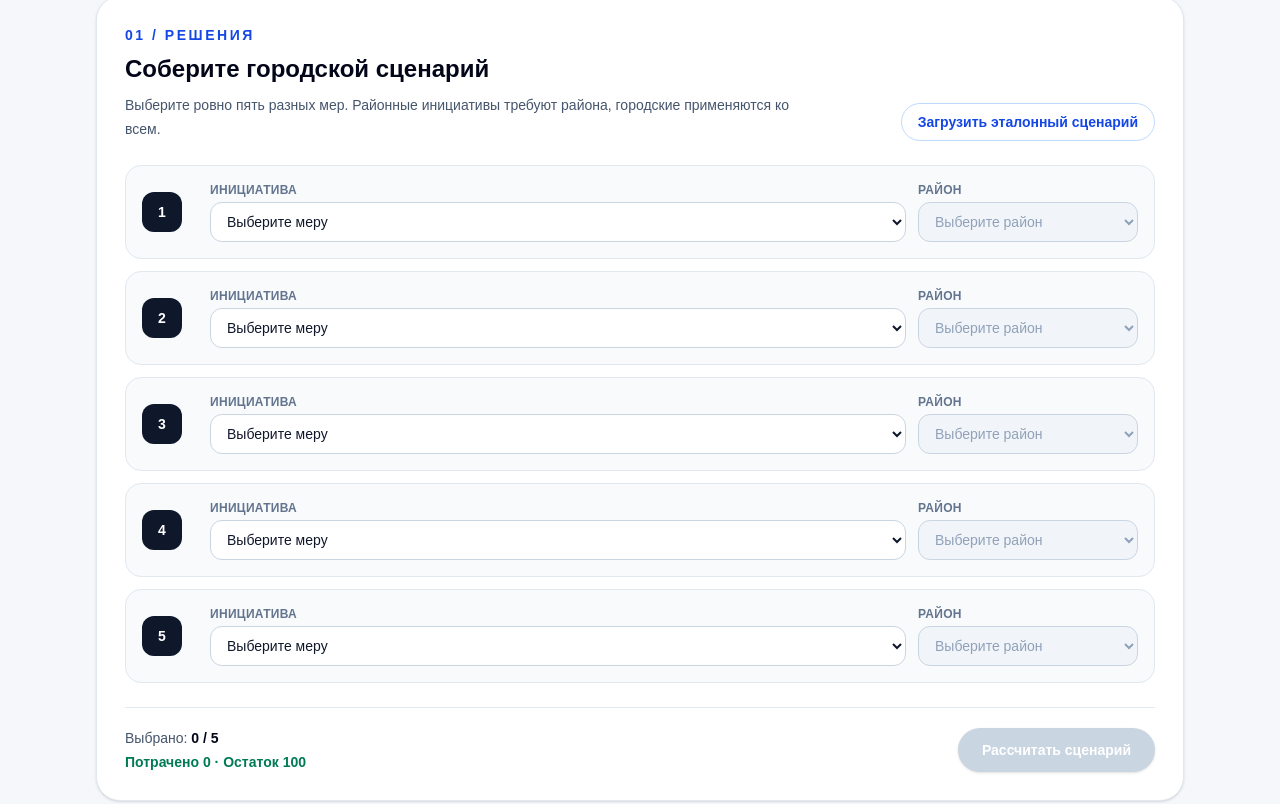
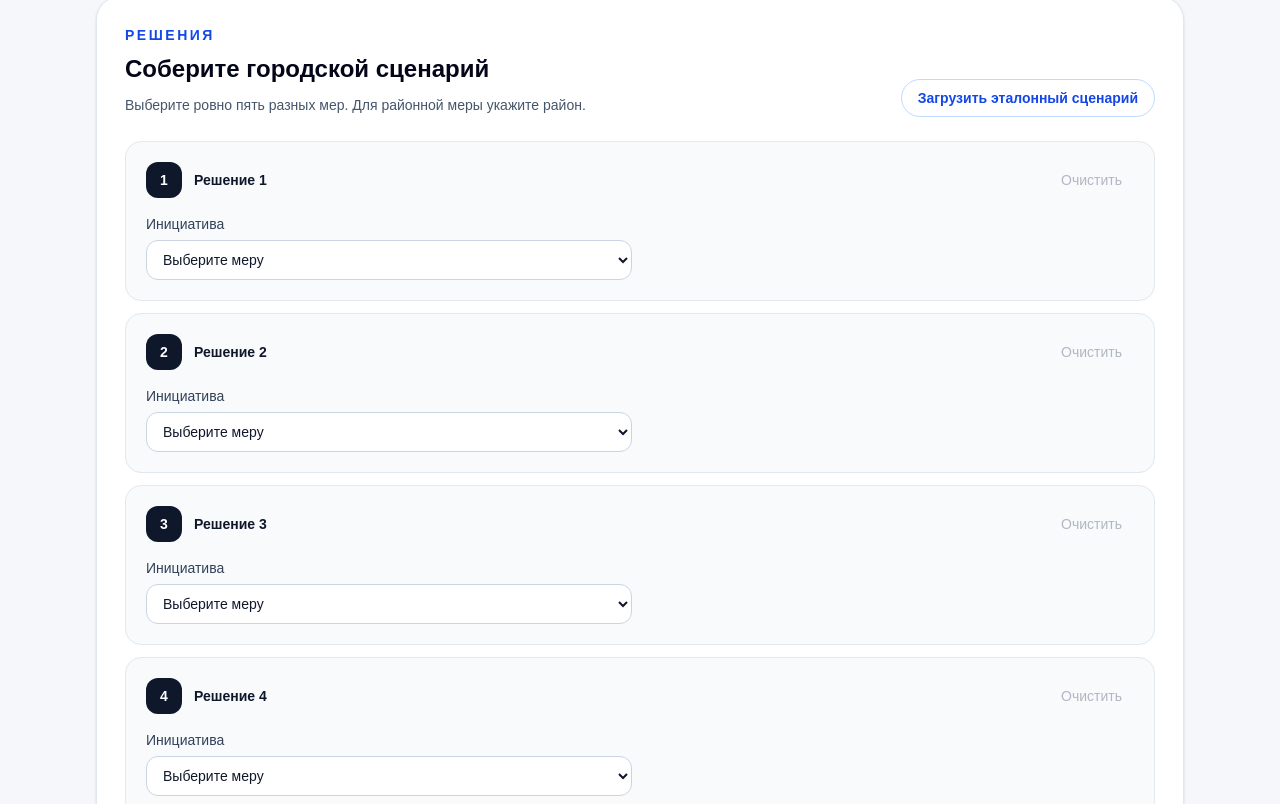
Before and after one commit to BAITC-Hacks/hack-ee17ec59-sts, a Next.js app: page / in a window 1280 px wide. Shown: the part 236-1040 px from the top of the page. Built offline with nearby package versions, Linux system fonts and the light colour scheme.

Commit message:
feat(scenario): слоты решений, выбор меры и района, карточка меры

```diff
--- /dev/null
+++ b/src/components/scenario/DecisionSlot.tsx
@@ -0,0 +1,96 @@
+import { DISTRICTS, MEASURE_BY_ID, MEASURES } from "@/lib/simulation";
+import type { Category, DistrictId } from "@/lib/simulation";
+import { CATEGORY_LABELS } from "@/lib/simulation/labels";
+import { MeasureDetails } from "./MeasureDetails";
+
+export type ScenarioSlot = {
+  measureId?: string;
+  districtId?: DistrictId;
+};
+
+type DecisionSlotProps = {
+  number: number;
+  slot: ScenarioSlot;
+  selectedElsewhere: ReadonlySet<string>;
+  onChange: (slot: ScenarioSlot) => void;
+  onClear: () => void;
+};
+
+const categories = Object.keys(CATEGORY_LABELS) as Category[];
+
+export function DecisionSlot({ number, slot, selectedElsewhere, onChange, onClear }: DecisionSlotProps) {
+  const measure = slot.measureId ? MEASURE_BY_ID.get(slot.measureId) : undefined;
+
+  return (
+    <article className="rounded-2xl border border-slate-200 bg-slate-50 p-4 sm:p-5">
+      <div className="flex items-center justify-between gap-3">
+        <div className="flex items-center gap-3">
+          <span className="flex h-9 w-9 shrink-0 items-center justify-center rounded-xl bg-slate-900 text-sm font-semibold text-white">
+            {number}
+          </span>
+          <h3 className="text-sm font-semibold text-slate-900">Решение {number}</h3>
+        </div>
+        <button
+          type="button"
+          onClick={onClear}
+          disabled={!slot.measureId && !slot.districtId}
+          className="rounded-lg px-3 py-1.5 text-sm font-medium text-slate-600 hover:bg-slate-200 hover:text-slate-900 disabled:cursor-not-allowed disabled:opacity-40"
+        >
+          Очистить
+        </button>
+      </div>
+
+      <div className="mt-4 grid gap-4 md:grid-cols-2">
+        <div>
+          <label htmlFor={`measure-${number}`} className="mb-1.5 block text-sm font-medium text-slate-700">
+            Инициатива
+          </label>
+          <select
+            id={`measure-${number}`}
+            value={slot.measureId ?? ""}
+            onChange={(event) => {
+              const nextMeasure = MEASURE_BY_ID.get(event.target.value);
+              onChange(nextMeasure ? { measureId: nextMeasure.id } : {});
+            }}
+            className="w-full min-w-0 rounded-xl border border-slate-300 bg-white px-3 py-2.5 text-sm text-slate-900 focus:border-blue-500 focus:outline-none focus:ring-2 focus:ring-blue-200"
+          >
+            <option value="">Выберите меру</option>
+            {categories.map((category) => (
+              <optgroup key={category} label={CATEGORY_LABELS[category]}>
+                {MEASURES.filter((option) => option.category === category).map((option) => (
+                  <option key={option.id} value={option.id} disabled={selectedElsewhere.has(option.id)}>
+                    {option.name} · {option.cost} ед.
+                  </option>
+                ))}
+              </optgroup>
+            ))}
+          </select>
+        </div>
+
+        {measure?.scope === "district" && (
+          <div>
+            <label htmlFor={`district-${number}`} className="mb-1.5 block text-sm font-medium text-slate-700">
+              Район
+            </label>
+            <select
+              id={`district-${number}`}
+              value={slot.districtId ?? ""}
+              onChange={(event) => {
+                const district = DISTRICTS.find((option) => option.id === event.target.value);
+                onChange({ measureId: measure.id, districtId: district?.id });
+              }}
+              className="w-full min-w-0 rounded-xl border border-slate-300 bg-white px-3 py-2.5 text-sm text-slate-900 focus:border-blue-500 focus:outline-none focus:ring-2 focus:ring-blue-200"
+            >
+              <option value="">Выберите район</option>
+              {DISTRICTS.map((district) => (
+                <option key={district.id} value={district.id}>{district.name}</option>
+              ))}
+            </select>
+          </div>
+        )}
+      </div>
+
+      {measure && <MeasureDetails measure={measure} />}
+    </article>
+  );
+}
--- /dev/null
+++ b/src/components/scenario/MeasureDetails.tsx
@@ -0,0 +1,33 @@
+import { INDICATOR_IDS } from "@/lib/simulation";
+import type { Measure } from "@/lib/simulation";
+import { CATEGORY_LABELS, INDICATOR_LABELS, SCOPE_LABELS } from "@/lib/simulation/labels";
+
+type MeasureDetailsProps = {
+  measure: Measure;
+};
+
+export function MeasureDetails({ measure }: MeasureDetailsProps) {
+  const effects = INDICATOR_IDS.flatMap((indicatorId) => {
+    const value = measure.effects[indicatorId];
+    return value === undefined ? [] : [{ indicatorId, value }];
+  });
+
+  return (
+    <div className="mt-4 border-t border-slate-200 pt-4 text-sm text-slate-700">
+      <div className="flex flex-wrap gap-x-4 gap-y-1">
+        <span>Направление: <strong>{CATEGORY_LABELS[measure.category]}</strong></span>
+        <span>Тип: <strong>{SCOPE_LABELS[measure.scope]}</strong></span>
+        <span>Стоимость: <strong>{measure.cost} ед.</strong></span>
+        <span>Лаг: <strong>{measure.lag} кв.</strong></span>
+      </div>
+      <ul className="mt-3 flex flex-wrap gap-2" aria-label="Эффекты меры">
+        {effects.map(({ indicatorId, value }) => (
+          <li key={indicatorId} className="rounded-lg border border-slate-200 bg-white px-2.5 py-1.5">
+            {INDICATOR_LABELS[indicatorId]} {value < 0 ? "−" : "+"}{Math.abs(value)}
+          </li>
+        ))}
+      </ul>
+      <p className="mt-2 text-xs text-slate-500">Эффекты указаны до учёта лага</p>
+    </div>
+  );
+}
--- a/src/components/scenario/ScenarioBuilder.tsx
+++ b/src/components/scenario/ScenarioBuilder.tsx
@@ -2,63 +2,88 @@
 
 import { useMemo, useState } from "react";
 import {
-  DISTRICTS,
-  MEASURES,
+  BUDGET_LIMIT,
+  MEASURE_BY_ID,
   REFERENCE_SCENARIO,
   simulateScenario,
   validateScenario,
 } from "@/lib/simulation";
-import type { Decision, DistrictId, SimulationResult, ValidationError } from "@/lib/simulation";
-
-type DraftDecision = Decision & { measureId: string };
+import type { ScenarioInput, SimulationResult, ValidationError } from "@/lib/simulation";
+import { DecisionSlot } from "./DecisionSlot";
+import type { ScenarioSlot } from "./DecisionSlot";
 
 type ScenarioBuilderProps = {
   onSimulate: (result: SimulationResult) => void;
   onErrors: (errors: ValidationError[]) => void;
 };
 
-const emptyDecisions = (): DraftDecision[] => Array.from({ length: 5 }, () => ({ measureId: "" }));
+const SLOT_COUNT = 5;
+
+const emptySlots = (): ScenarioSlot[] => Array.from({ length: SLOT_COUNT }, () => ({}));
+
+export function toScenarioInput(slots: readonly ScenarioSlot[]): ScenarioInput {
+  const decisions: ScenarioInput["decisions"] = [];
+
+  for (const slot of slots) {
+    const measure = slot.measureId ? MEASURE_BY_ID.get(slot.measureId) : undefined;
+    if (!measure) continue;
+
+    decisions.push(
+      measure.scope === "district" && slot.districtId
+        ? { measureId: measure.id, districtId: slot.districtId }
+        : { measureId: measure.id },
+    );
+  }
+
+  return { decisions };
+}
 
 export function ScenarioBuilder({ onSimulate, onErrors }: ScenarioBuilderProps) {
-  const [decisions, setDecisions] = useState<DraftDecision[]>(emptyDecisions);
+  const [slots, setSlots] = useState<ScenarioSlot[]>(emptySlots);
+  const [attempted, setAttempted] = useState(false);
+  const input = useMemo(() => toScenarioInput(slots), [slots]);
+  const validation = useMemo(() => validateScenario(input), [input]);
+  const selectedCount = input.decisions.length;
+  const budgetUsed = slots.reduce(
+    (sum, slot) => sum + (slot.measureId ? MEASURE_BY_ID.get(slot.measureId)?.cost ?? 0 : 0),
+    0,
+  );
+  const budgetRemaining = BUDGET_LIMIT - budgetUsed;
+  const budgetPercent = Math.min(100, Math.max(0, (budgetUsed / BUDGET_LIMIT) * 100));
+  const visibleErrors = validation.valid
+    ? []
+    : validation.errors.filter((error) => attempted || error.code !== "wrong-count");
 
-  const selectedMeasures = useMemo(
-    () => decisions.map((decision) => MEASURES.find((measure) => measure.id === decision.measureId)),
-    [decisions],
-  );
-  const filled = selectedMeasures.filter(Boolean).length;
-  const budgetUsed = selectedMeasures.reduce((sum, measure) => sum + (measure?.cost ?? 0), 0);
-  const budgetRemaining = 100 - budgetUsed;
-  const localErrors = useMemo(() => {
-    if (filled !== 5) return [];
-    const validation = validateScenario({ decisions });
-    return validation.valid ? [] : validation.errors;
-  }, [decisions, filled]);
-
-  function updateDecision(index: number, patch: Partial<DraftDecision>) {
-    const next = decisions.map((decision, decisionIndex) =>
-      decisionIndex === index ? { ...decision, ...patch } : decision,
-    );
-    setDecisions(next);
+  function updateSlot(index: number, slot: ScenarioSlot) {
+    setSlots((current) => current.map((item, itemIndex) => itemIndex === index ? slot : item));
+    setAttempted(false);
     onErrors([]);
   }
 
   function loadReference() {
-    setDecisions(REFERENCE_SCENARIO.decisions.map((decision) => ({ ...decision })));
+    setSlots(Array.from({ length: SLOT_COUNT }, (_, index) => {
+      const decision = REFERENCE_SCENARIO.decisions[index];
+      return decision ? { ...decision } : {};
+    }));
+    setAttempted(false);
     onErrors([]);
   }
 
   function calculate() {
-    if (filled !== 5) {
-      const errors: ValidationError[] = [{ code: "wrong-count", message: "Заполните все пять решений." }];
-      onErrors(errors);
+    setAttempted(true);
+    const scenario = toScenarioInput(slots);
+    const checked = validateScenario(scenario);
+    if (!checked.valid) {
+      onErrors(checked.errors);
       return;
     }
-    const result = simulateScenario({ decisions });
+
+    const result = simulateScenario(scenario);
     if (!result.valid) {
       onErrors(result.errors);
       return;
     }
+
     onErrors([]);
     onSimulate(result);
   }
@@ -67,10 +92,10 @@ export function ScenarioBuilder({ onSimulate, onErrors }: ScenarioBuilderProps)
     <section className="rounded-3xl border border-slate-200 bg-white p-5 shadow-sm sm:p-7">
       <div className="flex flex-col justify-between gap-4 sm:flex-row sm:items-end">
         <div>
-          <p className="text-sm font-semibold uppercase tracking-[0.18em] text-blue-700">01 / Решения</p>
+          <p className="text-sm font-semibold uppercase tracking-[0.18em] text-blue-700">Решения</p>
           <h2 className="mt-2 text-2xl font-semibold text-slate-950">Соберите городской сценарий</h2>
           <p className="mt-2 max-w-2xl text-sm leading-6 text-slate-600">
-            Выберите ровно пять разных мер. Районные инициативы требуют района, городские применяются ко всем.
+            Выберите ровно пять разных мер. Для районной меры укажите район.
           </p>
         </div>
         <button
@@ -83,69 +108,48 @@ export function ScenarioBuilder({ onSimulate, onErrors }: ScenarioBuilderProps)
       </div>
 
       <div className="mt-6 grid gap-3">
-        {decisions.map((decision, index) => {
-          const measure = selectedMeasures[index];
-          return (
-            <div key={index} className="grid gap-3 rounded-2xl border border-slate-200 bg-slate-50 p-4 md:grid-cols-[56px_minmax(0,1fr)_220px] md:items-center">
-              <div className="flex h-10 w-10 items-center justify-center rounded-xl bg-slate-900 text-sm font-semibold text-white">{index + 1}</div>
-              <div>
-                <label className="mb-1 block text-xs font-semibold uppercase tracking-wide text-slate-500" htmlFor={`measure-${index}`}>
-                  Инициатива
-                </label>
-                <select
-                  id={`measure-${index}`}
-                  value={decision.measureId}
-                  onChange={(event) => updateDecision(index, { measureId: event.target.value, districtId: undefined })}
-                  className="w-full rounded-xl border border-slate-300 bg-white px-3 py-2.5 text-sm text-slate-900 outline-none ring-blue-200 transition focus:ring-4"
-                >
-                  <option value="">Выберите меру</option>
-                  {MEASURES.map((option) => (
-                    <option key={option.id} value={option.id}>{option.id} · {option.name}</option>
+        {slots.map((slot, index) => (
+          <DecisionSlot
+            key={index}
+            number={index + 1}
+            slot={slot}
+            selectedElsewhere={new Set(slots.flatMap((item, itemIndex) =>
+              itemIndex !== index && item.measureId ? [item.measureId] : [],
             ))}
-                </select>
-                {measure && (
-                  <p className="mt-2 text-xs leading-5 text-slate-500">
-                    {measure.category} · {measure.cost} ед. · лаг {measure.lag} кв. · {Object.entries(measure.effects).map(([id, effect]) => `${id} ${effect > 0 ? "+" : ""}${effect}`).join(", ")}
-                  </p>
-                )}
-              </div>
-              <div>
-                <label className="mb-1 block text-xs font-semibold uppercase tracking-wide text-slate-500" htmlFor={`district-${index}`}>
-                  Район
-                </label>
-                <select
-                  id={`district-${index}`}
-                  value={decision.districtId ?? ""}
-                  disabled={!measure || measure.scope === "city"}
-                  onChange={(event) => updateDecision(index, { districtId: (event.target.value || undefined) as DistrictId | undefined })}
-                  className="w-full rounded-xl border border-slate-300 bg-white px-3 py-2.5 text-sm text-slate-900 outline-none ring-blue-200 transition focus:ring-4 disabled:bg-slate-100 disabled:text-slate-400"
-                >
-                  <option value="">{measure?.scope === "city" ? "Весь город" : "Выберите район"}</option>
-                  {DISTRICTS.map((district) => <option key={district.id} value={district.id}>{district.name}</option>)}
-                </select>
-              </div>
-            </div>
-          );
-        })}
+            onChange={(next) => updateSlot(index, next)}
+            onClear={() => updateSlot(index, {})}
+          />
+        ))}
       </div>
 
-      <div className="mt-6 flex flex-col gap-4 border-t border-slate-200 pt-5 sm:flex-row sm:items-center sm:justify-between">
-        <div>
-          <p className="text-sm text-slate-600">Выбрано: <span className="font-semibold text-slate-950">{filled} / 5</span></p>
-          <p className={`mt-1 text-sm font-semibold ${budgetRemaining < 0 ? "text-rose-600" : "text-emerald-700"}`}>
-            Потрачено {budgetUsed} · Остаток {budgetRemaining}
+      <div className="mt-6 border-t border-slate-200 pt-5">
+        <div className="flex flex-wrap items-center justify-between gap-3 text-sm">
+          <p className="text-slate-700">Решений: <strong>{selectedCount} / {slots.length}</strong></p>
+          <p className={budgetRemaining < 0 ? "font-semibold text-rose-700" : "font-semibold text-slate-900"}>
+            Потрачено {budgetUsed} из {BUDGET_LIMIT} · Остаток {budgetRemaining}
           </p>
-          {localErrors.length > 0 && <p className="mt-2 text-xs text-rose-600">{localErrors[0].message}</p>}
         </div>
+        <div className="mt-3 h-2 overflow-hidden rounded-full bg-slate-100" role="progressbar" aria-label="Использованный бюджет" aria-valuenow={budgetUsed} aria-valuemin={0} aria-valuemax={BUDGET_LIMIT}>
+          <div className={`h-full rounded-full ${budgetRemaining < 0 ? "bg-rose-500" : "bg-blue-600"}`} style={{ width: `${budgetPercent}%` }} />
+        </div>
+        {visibleErrors.length > 0 && (
+          <div className="mt-4 rounded-xl border border-rose-200 bg-rose-50 p-3 text-sm text-rose-800" role="alert">
+            <p className="font-semibold">Проверьте сценарий:</p>
+            <ul className="mt-1 list-disc space-y-1 pl-5">
+              {visibleErrors.map((error, index) => <li key={`${error.code}-${index}`}>{error.message}</li>)}
+            </ul>
+          </div>
+        )}
+        <div className="mt-5 flex justify-end">
           <button
             type="button"
             onClick={calculate}
-          className="rounded-full bg-blue-700 px-6 py-3 text-sm font-semibold text-white shadow-sm transition hover:bg-blue-800 disabled:cursor-not-allowed disabled:bg-slate-300"
-          disabled={filled !== 5}
+            className="rounded-full bg-blue-700 px-6 py-3 text-sm font-semibold text-white shadow-sm transition hover:bg-blue-800"
           >
             Рассчитать сценарий
           </button>
         </div>
+      </div>
     </section>
   );
 }
```
Lines whose indentation alone changed are shown as unchanged.
